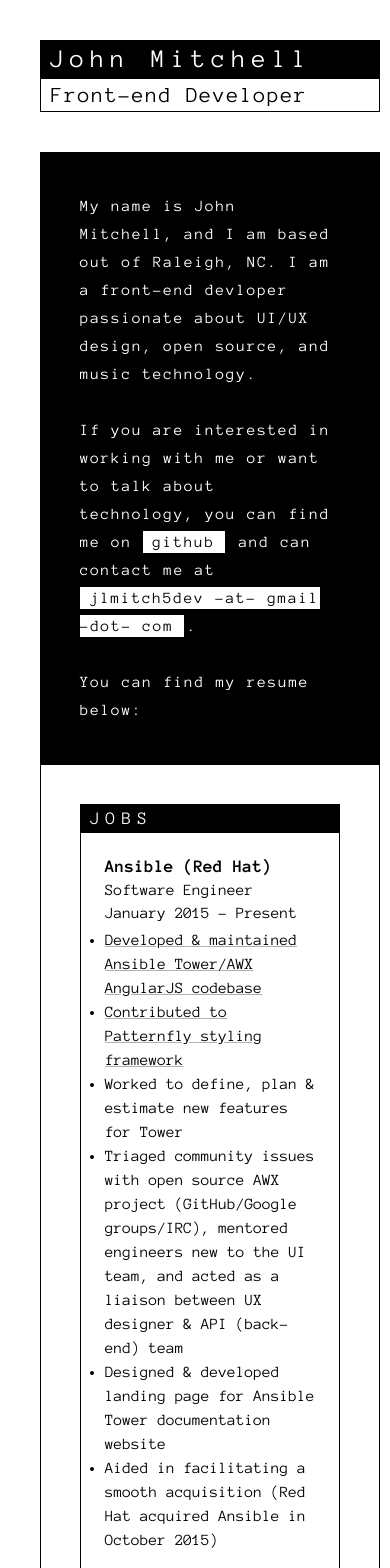
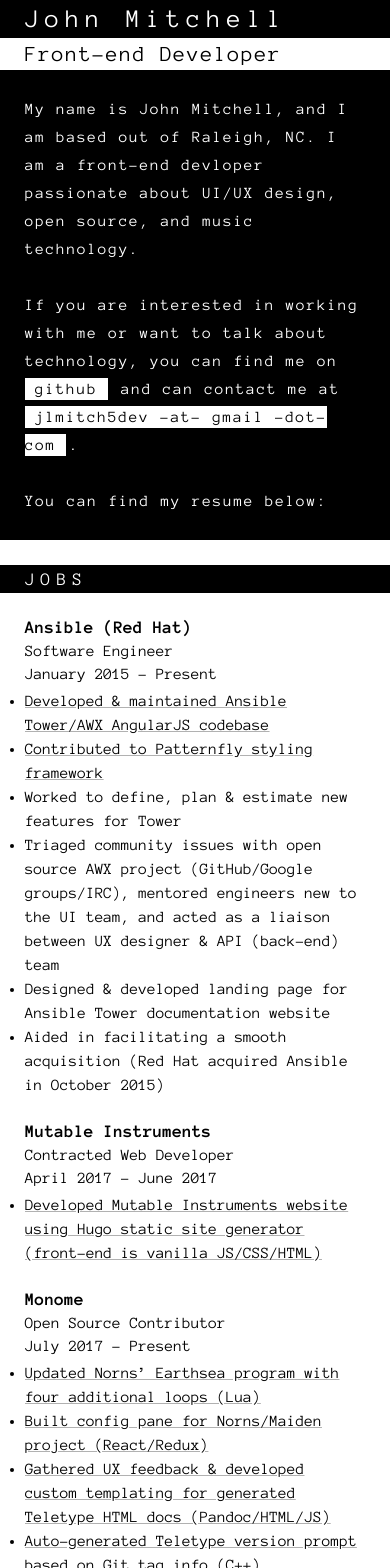
Before and after one commit to jlmitch5/jlmitch5-portfolio-site, a React (Create React App) app: page / in a window 390 px wide. Shown: the top 1568 px of the page. Built offline with nearby package versions, Linux system fonts and the light colour scheme.

Commit message:
improve mobile styling

```diff
--- a/src/index.css
+++ b/src/index.css
@@ -249,3 +249,42 @@
     grid-template-columns: 1fr;
   }
 }
+
+@media only screen and (max-width: 600px) {
+  .App {
+    margin: 0;
+    grid-row-gap: 0px;
+  }
+
+  .App * {
+    border: 0 !important;
+  }
+
+  .Main-header,
+  .Main-body,
+  .Section-body,
+  .MusicProjects {
+    padding: 25px;
+  }
+
+  .Main-header--name,
+  .Main-body--title,
+  .Section-header {
+    padding: 5px 25px;
+  }
+
+  .Resume {
+    padding: 0;
+    margin-top: 25px;
+    grid-row-gap: 0px;
+  }
+
+  .CodingProjects,
+  .MusicProjects {
+    grid-row-gap: 25px;
+  }
+
+  .MusicProjects-text {
+    padding: 0;
+  }
+}
```
